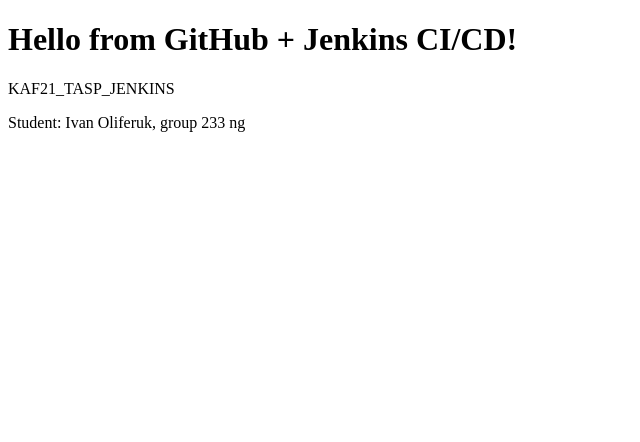
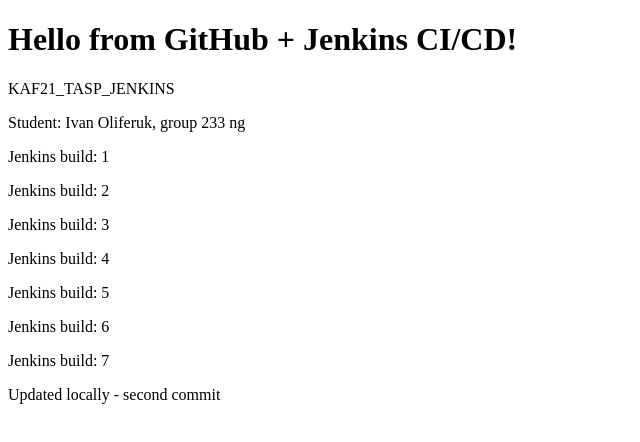
Before and after one commit to strategy-software/jenkins_deploy, a plain HTML site: page index.html in a window 1280 px wide. Shown: the whole page, without its empty margins (0-640 px from the left). Drawn offline with Linux system fonts and the light colour scheme.

Commit message:
Update index.html for CI/CD demo

```diff
--- a/index.html
+++ b/index.html
@@ -7,3 +7,11 @@
 <p>Student: Ivan Oliferuk, group 233 ng</p>
 </body>
 </html>
+<p>Jenkins build: 1</p>
+<p>Jenkins build: 2</p>
+<p>Jenkins build: 3</p>
+<p>Jenkins build: 4</p>
+<p>Jenkins build: 5</p>
+<p>Jenkins build: 6</p>
+<p>Jenkins build: 7</p>
+<p>Updated locally - second commit</p>
```
